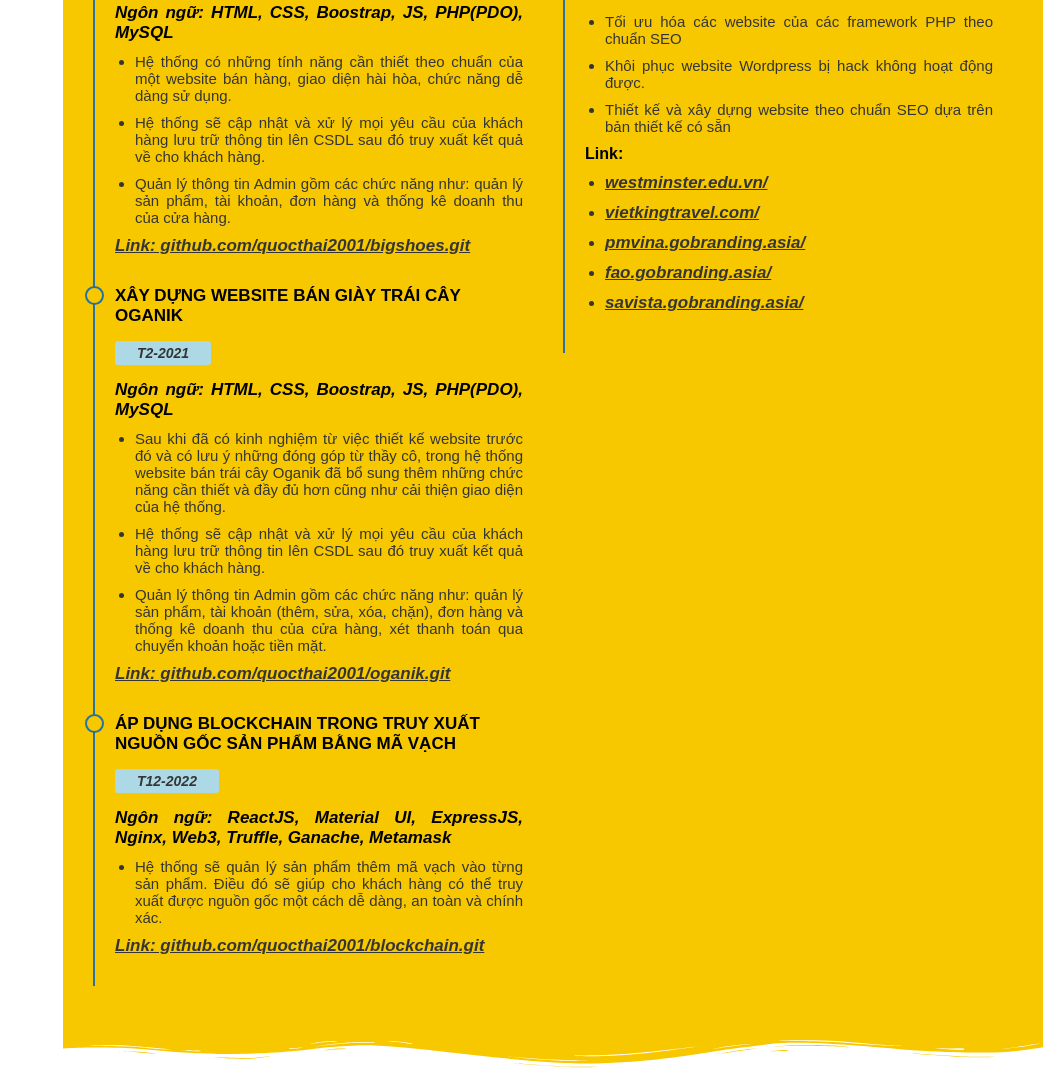
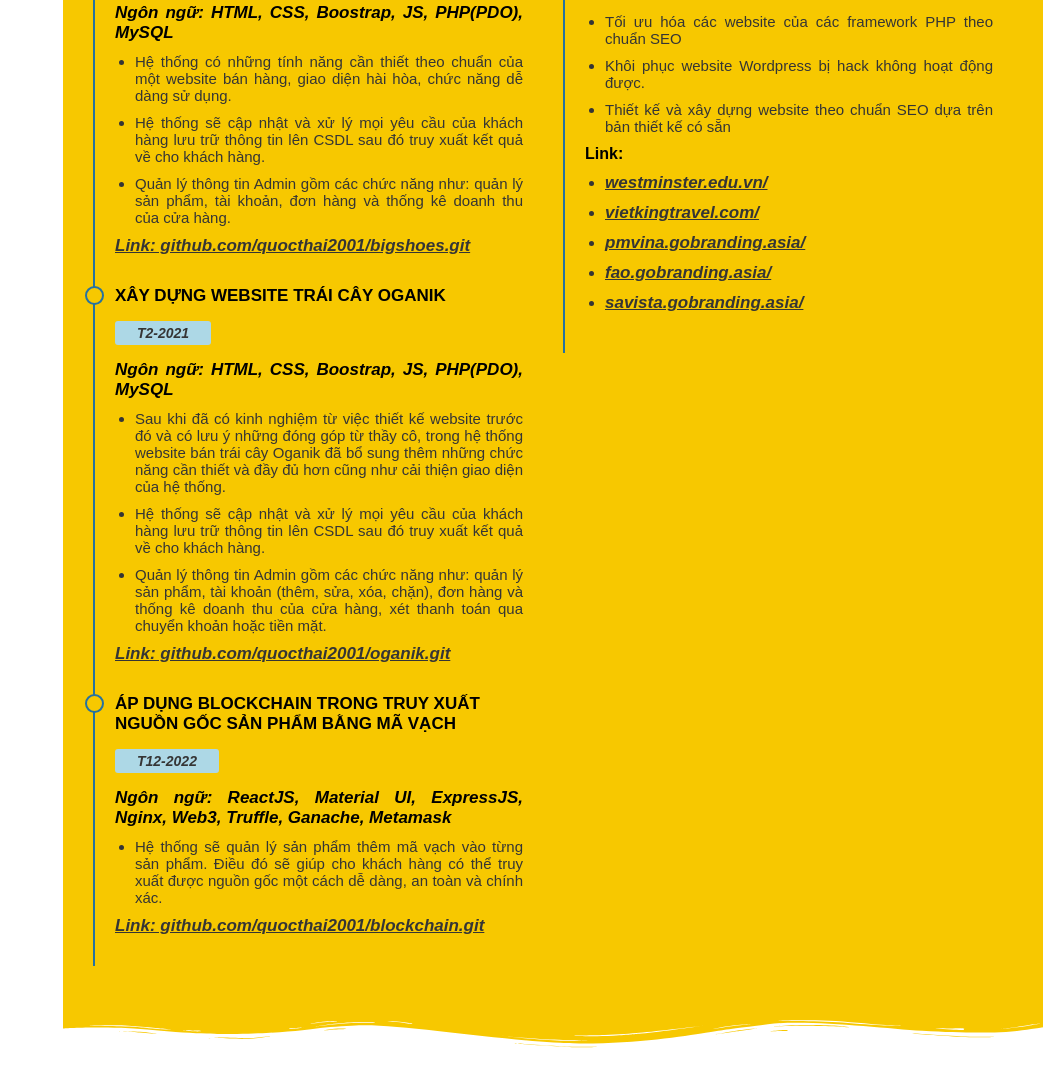
Before and after one commit to quocthai2001/porfolio, a plain HTML site: page index.html in a window 1280 px wide. Shown: the part 2486-3569 px from the top of the page, without its empty margins (237-1280 px from the left). Drawn offline with nearby package versions, Linux system fonts and the light colour scheme.

Commit message:
Update index.html

```diff
--- a/index.html
+++ b/index.html
@@ -186,7 +186,7 @@
                                 </p>
                             </div>
                             <div class="pro-exp">
-                                <h3>Xây dựng website bán giày trái cây Oganik</h3>
+                                <h3>Xây dựng website trái cây Oganik</h3>
                                 <span class="sp-box">T2-2021</span>
                                 <p class="">
                                     <b>Ngôn ngữ: HTML, CSS, Boostrap, JS, PHP(PDO), MySQL</b>
```
